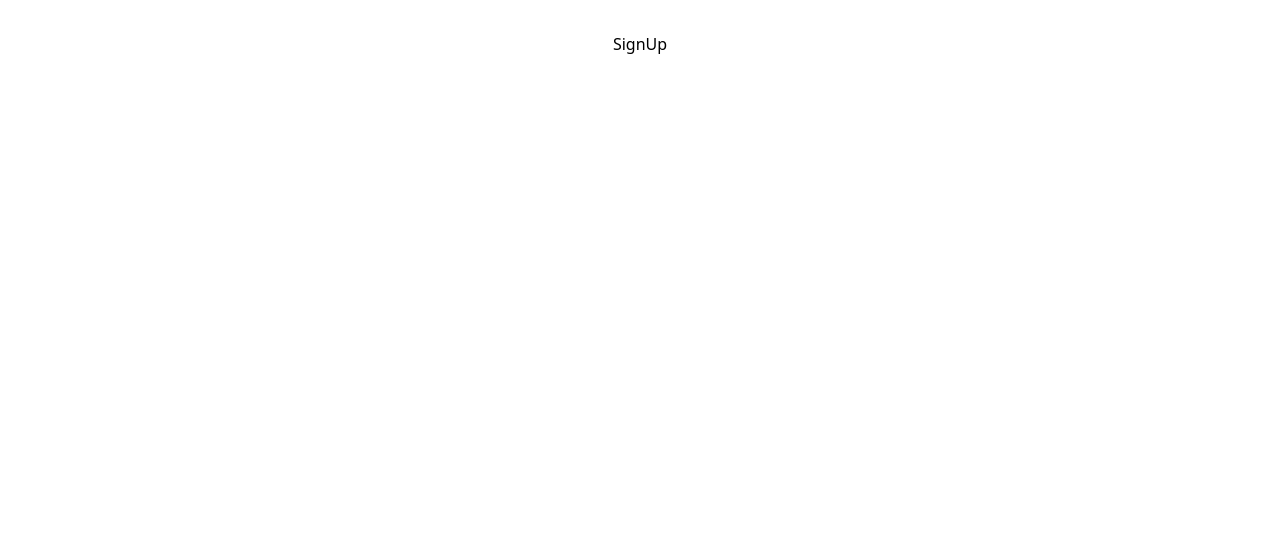
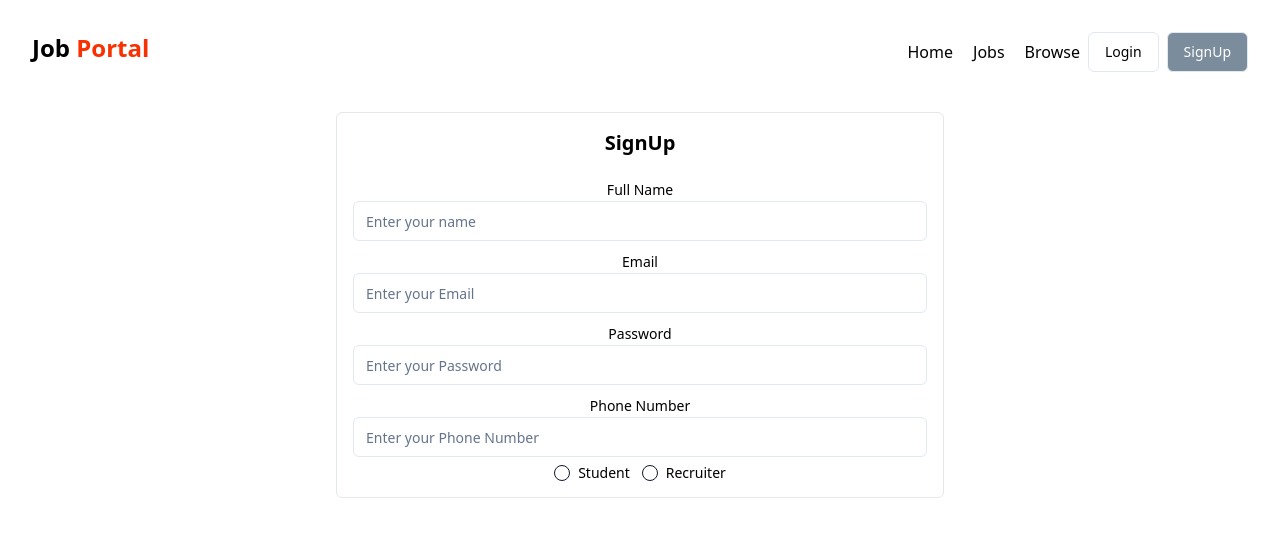
Before and after one commit to MgMorshed123/ClientCarrer, a React (Vite) app: page /signup in a window 1280 px wide. Shown: the top 536 px of the page. Built offline with nearby package versions, Linux system fonts and the light colour scheme.

Commit message:
sign radio added

```diff
--- a/package.json
+++ b/package.json
@@ -11,7 +11,9 @@
   },
   "dependencies": {
     "@radix-ui/react-avatar": "^1.1.0",
+    "@radix-ui/react-label": "^2.1.0",
     "@radix-ui/react-popover": "^1.1.1",
+    "@radix-ui/react-radio-group": "^1.2.0",
     "@radix-ui/react-slot": "^1.1.0",
     "@reduxjs/toolkit": "^2.2.7",
     "axios": "^1.7.2",
--- a/src/components/Home/Home.jsx
+++ b/src/components/Home/Home.jsx
@@ -1,8 +1,11 @@
 import React from 'react'
+import Navbar from '../shared/Navbar'
 
 const Home = () => {
   return (
-    <div>Home</div>
+    <div>
+        <Navbar></Navbar>
+    </div>
   )
 }
 
--- a/src/components/auth/SignUp/SignUp.jsx
+++ b/src/components/auth/SignUp/SignUp.jsx
@@ -1,9 +1,57 @@
-import React from 'react'
-import './SignUp.css'
+import React from "react";
+import "./SignUp.css";
+import Navbar from "@/components/shared/Navbar";
+import { Label } from "@/components/ui/label";
+import { Input } from "@/components/ui/input";
+import { RadioGroup, RadioGroupItem } from "@/components/ui/radio-group";
 const SignUp = () => {
   return (
-    <div>SignUp</div>
-  )
-}
+    <div>
+      <Navbar></Navbar>
 
-export default SignUp
+      <div className="flex items-center justify-center max-w-7xl mx-auto">
+        <form
+          action=""
+          className="w-1/2 border border-gray-200 rounded-md p-4 my-10"
+        >
+          <h1 className="font-bold text-xl mb-5 "> SignUp </h1>
+
+          <div className="my-2">
+            <Label>Full Name </Label>
+            <Input type="text " placeholder="Enter your name" />
+          </div>
+
+          <div className="my-2">
+            <Label>Email </Label>
+            <Input type="email" placeholder="Enter your Email" />
+          </div>
+
+          <div className="my-2">
+            <Label>Password </Label>
+            <Input type="password" placeholder="Enter your Password" />
+          </div>
+
+          <div className="my-2">
+            <Label>Phone Number </Label>
+            <Input type="number" placeholder="Enter your Phone Number" />
+          </div>
+
+          <div className="flex items-center justify-center">
+            <RadioGroup className="flex justify-center items-center gap-3">
+              <div className="flex items-center space-x-2">
+                <RadioGroupItem value="option-one" id="option-one" />
+                <Label htmlFor="option-one">Student</Label>
+              </div>
+              <div className="flex items-center space-x-2">
+                <RadioGroupItem value="option-two" id="option-two" />
+                <Label htmlFor="option-two">Recruiter</Label>
+              </div>
+            </RadioGroup>
+          </div>
+        </form>
+      </div>
+    </div>
+  );
+};
+
+export default SignUp;
--- a/src/components/shared/Navbar.jsx
+++ b/src/components/shared/Navbar.jsx
@@ -8,6 +8,7 @@
 import { Avatar } from "../ui/avatar";
 import { AvatarImage } from "@radix-ui/react-avatar";
 import { LogOut, User2 } from "lucide-react";
+import { Link } from "react-router-dom";
 
 const Navbar = () => {
 
@@ -38,10 +39,12 @@
 
                 <>
 
-                 <Button variant='outline' >Login</Button>
-                 <Button
+                  <Link to='login'><Button variant='outline' >Login</Button>
+                 </Link>
+
+                <Link to='signup'> <Button
                  className='text-white bg-[#38526aa8] hover:bg-[#3d386a]'
-                 variant='outline'>Register</Button>
+                 variant='outline'>SignUp</Button></Link>
 
                 </>:
 
--- /dev/null
+++ b/src/components/ui/input.jsx
@@ -0,0 +1,19 @@
+import * as React from "react"
+
+import { cn } from "@/lib/utils"
+
+const Input = React.forwardRef(({ className, type, ...props }, ref) => {
+  return (
+    (<input
+      type={type}
+      className={cn(
+        "flex h-10 w-full rounded-md border border-slate-200 bg-white px-3 py-2 text-sm ring-offset-white file:border-0 file:bg-transparent file:text-sm file:font-medium placeholder:text-slate-500 focus-visible:outline-none focus-visible:ring-2 focus-visible:ring-slate-950 focus-visible:ring-offset-2 disabled:cursor-not-allowed disabled:opacity-50 dark:border-slate-800 dark:bg-slate-950 dark:ring-offset-slate-950 dark:placeholder:text-slate-400 dark:focus-visible:ring-slate-300",
+        className
+      )}
+      ref={ref}
+      {...props} />)
+  );
+})
+Input.displayName = "Input"
+
+export { Input }
--- /dev/null
+++ b/src/components/ui/label.jsx
@@ -0,0 +1,18 @@
+"use client"
+
+import * as React from "react"
+import * as LabelPrimitive from "@radix-ui/react-label"
+import { cva } from "class-variance-authority";
+
+import { cn } from "@/lib/utils"
+
+const labelVariants = cva(
+  "text-sm font-medium leading-none peer-disabled:cursor-not-allowed peer-disabled:opacity-70"
+)
+
+const Label = React.forwardRef(({ className, ...props }, ref) => (
+  <LabelPrimitive.Root ref={ref} className={cn(labelVariants(), className)} {...props} />
+))
+Label.displayName = LabelPrimitive.Root.displayName
+
+export { Label }
--- /dev/null
+++ b/src/components/ui/radio-group.jsx
@@ -0,0 +1,31 @@
+"use client"
+
+import * as React from "react"
+import * as RadioGroupPrimitive from "@radix-ui/react-radio-group"
+import { Circle } from "lucide-react"
+
+import { cn } from "@/lib/utils"
+
+const RadioGroup = React.forwardRef(({ className, ...props }, ref) => {
+  return (<RadioGroupPrimitive.Root className={cn("grid gap-2", className)} {...props} ref={ref} />);
+})
+RadioGroup.displayName = RadioGroupPrimitive.Root.displayName
+
+const RadioGroupItem = React.forwardRef(({ className, ...props }, ref) => {
+  return (
+    (<RadioGroupPrimitive.Item
+      ref={ref}
+      className={cn(
+        "aspect-square h-4 w-4 rounded-full border border-slate-200 border-slate-900 text-slate-900 ring-offset-white focus:outline-none focus-visible:ring-2 focus-visible:ring-slate-950 focus-visible:ring-offset-2 disabled:cursor-not-allowed disabled:opacity-50 dark:border-slate-800 dark:border-slate-50 dark:text-slate-50 dark:ring-offset-slate-950 dark:focus-visible:ring-slate-300",
+        className
+      )}
+      {...props}>
+      <RadioGroupPrimitive.Indicator className="flex items-center justify-center">
+        <Circle className="h-2.5 w-2.5 fill-current text-current" />
+      </RadioGroupPrimitive.Indicator>
+    </RadioGroupPrimitive.Item>)
+  );
+})
+RadioGroupItem.displayName = RadioGroupPrimitive.Item.displayName
+
+export { RadioGroup, RadioGroupItem }
```
Also changed, not shown: 1 other file (tests, documents, lock files or other folders).
